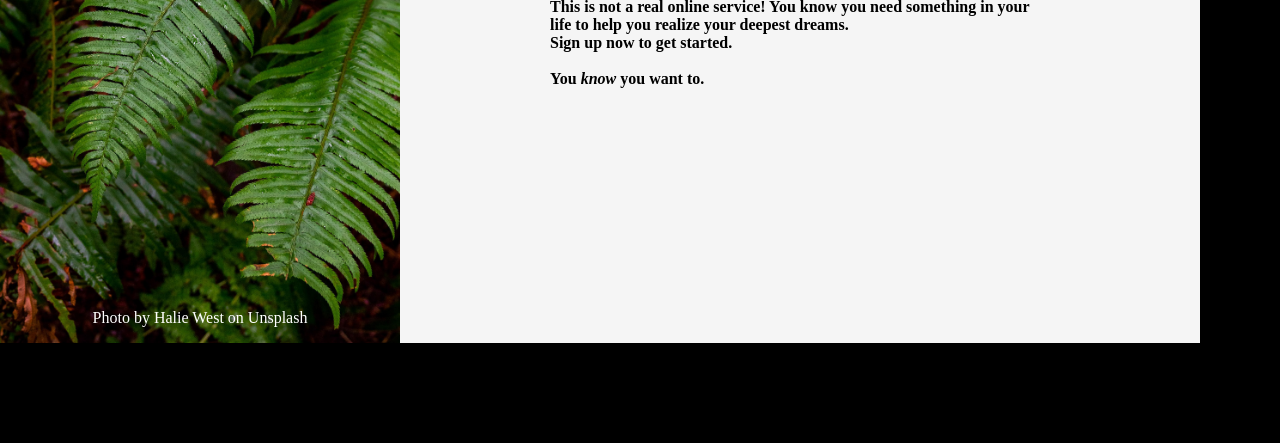
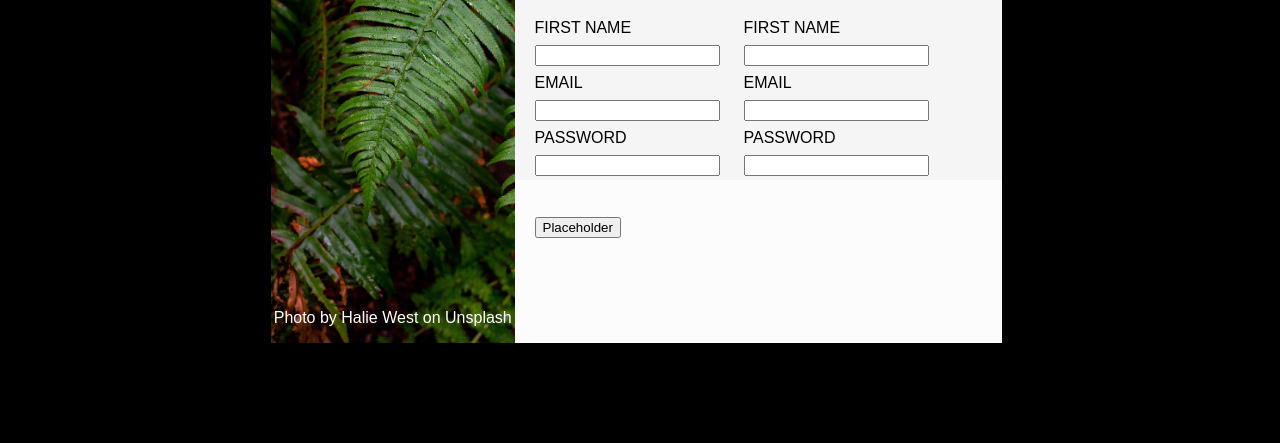
Before and after one commit to BenNewton1991/signUpForm, a plain HTML site: page index.html in a window 1280 px wide. Shown: the part 357-800 px from the top of the page. Drawn offline with Linux system fonts and the light colour scheme.

Commit message:
added most of form, initial styling

```diff
--- a/index.html
+++ b/index.html
@@ -8,6 +8,9 @@
     <title>SignUp-Form</title>
 </head>
 <body>
+    <div>
+
+
     <div class="header"></div>
     <div class="main">
         <div class="left">
@@ -37,18 +40,53 @@
                 </p>
 
             </div>
-            <div>
+                <form>
+                <h3>Let's do this!</h3>
+                <div class="check">
+                    <div class="col-1">
+                        <label for="name">FIRST NAME</label>
+                        <input type="text" id="name" name="name">
 
-            </div>
-            <div>
+                        <label for="name">EMAIL</label>
+                        <input type="email" id="email" name="email">
 
-            </div>
+                        <label for="name">PASSWORD</label>
+                        <input type="password" id="password" name="password">
+
+
+                    </div>
+                    <div class="col-1">
+                        <label for="name">FIRST NAME</label>
+                        <input type="text" id="name" name="name">
+
+                        <label for="name">EMAIL</label>
+                        <input type="email" id="email" name="email">
+
+                        <label for="name">PASSWORD</label>
+                        <input type="password" id="password" name="password">
+
+
+                    </div>
+
+                </div>
+
+
+
+                </form>
+
+                <div class="bottom">
+                    <button>Placeholder</button>
+
+                </div>
+
+
 
 
         </div>
 
     </div>
     <div class="footer"></div>
+</div>
 
 </body>
 </html>
--- a/style.css
+++ b/style.css
@@ -1,9 +1,12 @@
 body {
     display: flex;
     flex-direction: column;
+    align-items: center;
+    justify-content: center;
     background-color: black;
     padding: 0px;
     margin: 0px;
+    font-family: Arial, Helvetica, sans-serif;
 }
 
 .header, .footer {
@@ -64,14 +67,57 @@ body {
 
 }
 
-.right {
+.right{
     display: flex;
     flex-direction: column;
-    align-items: center;
-    justify-content: center;
-    background-color: rgb(245,245,245);
+    align-items: flex-start;
+    max-width: 500px;
+    justify-content: space-evenly;
+    background-color: rgb(252,252,252);
 }
 
 .content {
     max-width: 500px;
+    padding-left: 20px;
+
 }
+
+
+
+form {
+    display: flex;
+    flex-direction: column;
+    width: 100%;
+    background-color: rgb(245,245,245);
+
+
+}
+
+form > * {
+    padding-left: 20px;
+    gap: 24px
+}
+
+
+.col-1 {
+    display: flex;
+    flex-direction: column;
+    max-width: 40%;
+}
+
+.col-1 > * {
+    margin-top: 4px;
+    margin-bottom: 4px;
+}
+
+
+
+.check {
+    display: flex;
+    flex-direction: row;
+}
+
+.bottom {
+    padding-left: 20px;
+    min-height: 15%;
+}
```
